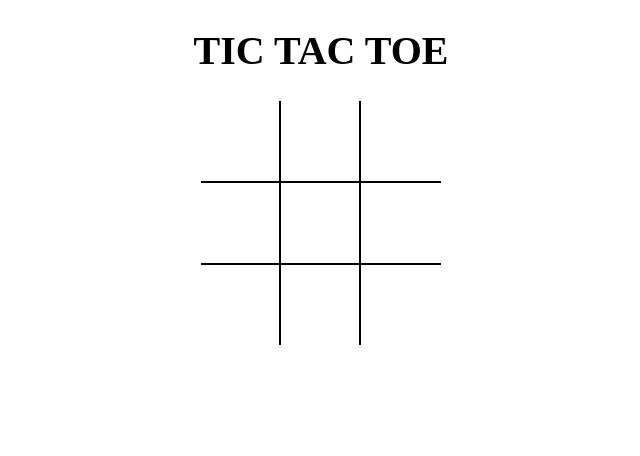
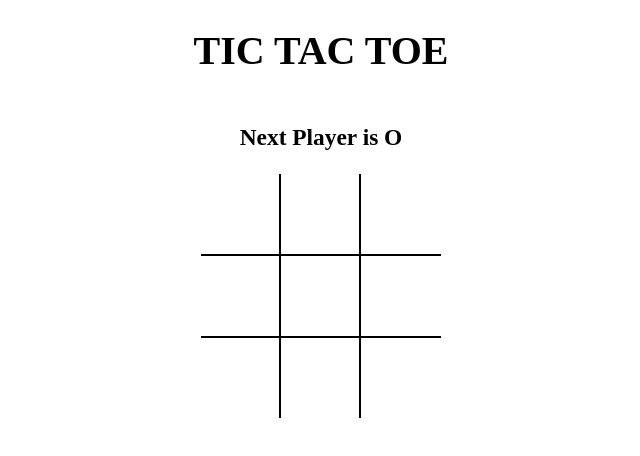
Before and after one commit to ashishrathod95/tictactoe-game, a React (Vite) app: page / in a window 1280 px wide. Shown: the top 456 px of the page, without its empty margins (319-959 px from the left). Built offline with nearby package versions, Linux system fonts and the light colour scheme.

Commit message:
Added winner functionality and helpers.jsx file

```diff
--- a/src/App.jsx
+++ b/src/App.jsx
@@ -1,10 +1,44 @@
-import React from "react";
+import React, {useState} from "react";
 import Board from "./components/Board";
+import {calculateWinner} from './helpers';
 import "./styles/root.scss"
 
-export default () => (
-  <div className="app">
+const App = () => {
+
+  const [board,setBoard] = useState(Array(9).fill(null));
+  const [isXNext, setIsXNext] = useState(false);
+
+  const winner = calculateWinner(board);
+   const message = winner ? `Winner is ${winner}` : `Next Player is ${isXNext ? 'X' : 'O'}`;
+
+  const handleSquareClick = (position) => {
+
+    if(board[position] || winner) {
+      return;
+    }
+
+    setBoard(prev => {
+      return prev.map((square, pos) => {
+        if(pos === position) {
+          return isXNext ? 'X' : 'O';
+        }
+
+        return square;
+      });
+    });
+
+     setIsXNext(prev => !prev);
+  };
+
+
+
+  return (
+    <div className="app">
     <h1>TIC TAC TOE</h1>
-    <Board />
+    <h3>{message}</h3>
+    <Board board = {board} handleSquareClick = {handleSquareClick} />
   </div>
-);
+  );
+};
+
+export default App;
--- a/src/components/Board.jsx
+++ b/src/components/Board.jsx
@@ -1,30 +1,7 @@
-import React, {useState} from 'react';
+import React from 'react';
 import Square from './Square';
 
-const Board = () => {
-
-  const [board,setBoard] = useState(Array(9).fill(null));
-
-  const [isXNext, setIsXNext] = useState(false);
-
-  const handleSquareClick = (position) => {
-
-    if(board[position]) {
-      return;
-    }
-
-    setBoard(prev => {
-      return prev.map((square, pos) => {
-        if(pos === position) {
-          return isXNext ? 'X' : 'O';
-        }
-
-        return square;
-      });
-    });
-
-     setIsXNext(prev => !prev);
-  };
+const Board = ({board, handleSquareClick}) => {
 
   const renderSquare = (position) => {
     return (
--- /dev/null
+++ b/src/helpers.jsx
@@ -0,0 +1,19 @@
+export function calculateWinner(squares) {
+  const lines = [
+    [0, 1, 2],
+    [3, 4, 5],
+    [6, 7, 8],
+    [0, 3, 6],
+    [1, 4, 7],
+    [2, 5, 8],
+    [0, 4, 8],
+    [2, 4, 6],
+  ];
+  for (let i = 0; i < lines.length; i++) {
+    const [a, b, c] = lines[i];
+    if (squares[a] && squares[a] === squares[b] && squares[a] === squares[c]) {
+      return squares[a];
+    }
+  }
+  return null;
+}
```
